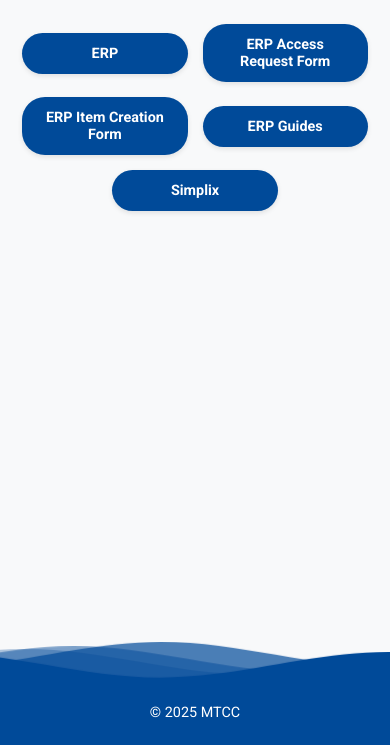
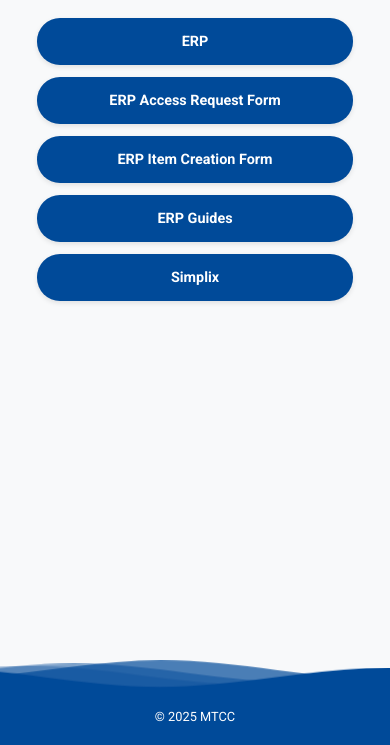
Before and after one commit to Yamean013/ERPConnect, a plain HTML site: page index.html in a window 390 px wide. Shown: the part 99-844 px from the top of the page. Drawn offline with Linux system fonts and the light colour scheme.

Commit message:
Optimized view for mobile displays

```diff
--- a/style.css
+++ b/style.css
@@ -3,20 +3,15 @@
 
 /* --- Global Styles & Variables --- */
 :root {
-  /* MTCC Inspired Colors */
-  --primary-color: #004a99; /* MTCC Dark Blue */
-  --primary-hover-color: #34ebe8; /* Lighter Blue for Hover */
-  /* --primary-hover-color: #e41e26; Alternative: MTCC Red Hover #e41e26 */
+  --primary-color: #004a99; /* Dark Blue */
+  --primary-hover-color: #34e1eb; /* Lighter Blue for Hover */
 
   /* Light grey background */
   --background-color: #f8f9fa; /* Very Light Grey Background */
 
   --text-color: #333333; /* Standard Dark Text */
   --muted-text-color: #6c757d; /* Grey for less important text */
-  --button-text-color: #ffffff; /* White Text on Buttons */
-
-  /* Footer base color is no longer needed for background */
-  /* Wave colors removed as they are no longer used */
+  --button-text-color: #ffffff; /* White Text on Buttons / Footer Content*/
 
   --shadow-color: rgba(0, 0, 0, 0.1);
 }
@@ -24,30 +19,27 @@
 body {
   margin: 0;
   font-family: "Roboto", sans-serif;
-  background-color: var(
-    --background-color
-  ); /* Use solid light grey background */
+  background-color: var(--background-color);
   color: var(--text-color);
   display: flex;
   flex-direction: column;
-  align-items: center; /* Center direct children like header, main */
-  min-height: 100vh;
+  align-items: center;
+  min-height: 100vh; /* Ensure body takes full viewport height */
   text-align: center;
   box-sizing: border-box;
 }
 
-/* Ensure direct children take appropriate width and have padding */
 header,
 main.link-container {
   width: 90%;
-  max-width: 800px; /* Consistent max width */
-  padding: 0 15px; /* Add horizontal padding here */
+  max-width: 800px;
+  padding: 0 15px;
   box-sizing: border-box;
 }
 
 /* --- Header Styles --- */
 header {
-  margin-top: 50px; /* Increased top margin */
+  margin-top: 50px;
   margin-bottom: 40px;
 }
 
@@ -68,7 +60,7 @@
   align-items: center;
   flex-wrap: wrap;
   gap: 25px;
-  margin-bottom: 80px; /* Space above footer */
+  margin-bottom: 0;
 }
 
 .link-button {
@@ -77,7 +69,7 @@
   background-color: var(--primary-color);
   color: var(--button-text-color);
   text-decoration: none;
-  border-radius: 23px;
+  border-radius: 23px; /* Rounded corners */
   font-weight: bold;
   font-size: 1em;
   text-align: center;
@@ -103,39 +95,39 @@
 }
 
 /* --- Footer Styles with CSS Wave Animation --- */
-
 footer {
-  position: relative; /* Good practice for containing positioned children if needed */
+  position: relative; /* Allows containing absolute elements if needed later */
   background-color: var(
     --background-color
-  ); /* Footer base matches page background */
+  ); /* Match page background, waves sit on this */
   width: 100%;
   margin-top: auto; /* *** FIXES FOOTER POSITION *** */
-  color: var(--primary-color); /* Default text color for footer */
+}
+
+/* Styling for the SVG element container */
+.waves {
+  display: block;
+  width: 100%;
+  height: 15vh; /* Height of the wave area */
+  min-height: 100px;
+  max-height: 150px;
+  overflow: hidden;
+}
+
+/* Styling for the actual content area below the waves */
+.footer-content {
+  padding: 20px; /* Spacing for the copyright text */
+  background-color: var(
+    --primary-color
+  ); /* Blue background for the content bar */
+  color: var(--button-text-color); /* White text for copyright */
+  font-size: 0.9em;
+  position: relative; /* Ensure it stays in flow */
+  z-index: 1; /* Conceptually above waves if overlap occurred */
   text-align: center;
 }
 
-.waves {
-  display: block; /* Make SVG a block element */
-  width: 100%;
-  height: 15vh; /* Adjust height as needed */
-  min-height: 100px;
-  max-height: 150px;
-  /* margin-bottom: -7px; /* Remove or adjust if needed after repositioning */
-}
-
-.footer-content {
-  padding: 15px; /* Add padding below waves */
-  background-color: var(
-    --primary-color
-  ); /* Apply blue background to content area */
-  color: var(--button-text-color); /* White text on blue background */
-  font-size: 0.9em;
-  position: relative; /* Ensure content stays in flow */
-  z-index: 1; /* Technically above SVG if needed, but likely flows correctly now */
-}
-
-/* Animation - Keep as is */
+/* Animation for the wave layers */
 .parallax > use {
   animation: move-forever 25s cubic-bezier(0.55, 0.5, 0.45, 0.5) infinite;
 }
@@ -156,6 +148,7 @@
   animation-duration: 20s;
 }
 
+/* Keyframes for the horizontal wave movement */
 @keyframes move-forever {
   0% {
     transform: translate3d(-90px, 0, 0);
@@ -165,57 +158,81 @@
   }
 }
 
-/* --- Responsive Adjustments --- */
+/* --- Responsive Adjustments / Mobile Optimizations --- */
+
+/* Tablets / Small Desktops */
 @media (max-width: 768px) {
-  /* Was 768px in your code */
   .waves {
-    height: 40px;
-    min-height: 40px;
+    height: 60px; /* Reduced wave height */
+    min-height: 60px;
   }
-  /* Remove the height adjustment for the non-existent .content class */
-  /*
-  .content {
-    height: 30vh;
+  .footer-content {
+    padding: 15px; /* Adjust content padding */
   }
-  */
-  /* Keep H1 font size adjustment if it was intended */
-  /*
-  h1 {
-    font-size: 24px;
-  }
-  */
-  .footer-content {
-    padding: 10px; /* Adjust content padding */
+  /* Adjust main content bottom margin if needed to prevent overlap */
+  main.link-container {
+    margin-bottom: 0;
   }
 }
 
-/* Ensure other responsive rules for header/buttons are kept */
+/* Small Tablets / Large Phones */
 @media (max-width: 600px) {
   header,
   main.link-container {
     width: 95%;
     padding: 0 10px;
   }
-
   header {
     margin-top: 30px;
     margin-bottom: 30px;
   }
-
   header h1 {
     font-size: 1.8em;
   }
-
   .link-container {
     gap: 15px;
-    margin-bottom: 60px; /* Adjust space above footer */
-  }
-
+    margin-bottom: 0;
+  } /* Ensure no gap below buttons */
   .link-button {
     padding: 12px 20px;
     font-size: 0.9em;
     min-width: 100px;
-    width: calc(50% - 10px);
+    width: calc(50% - 10px); /* Two columns */
     box-sizing: border-box;
   }
+  .waves {
+    height: 40px; /* Further reduced wave height */
+    min-height: 40px;
+  }
+  .footer-content {
+    padding: 10px;
+  }
 }
+
+/* Very Small Screens (Narrow Phones) */
+@media (max-width: 400px) {
+  header h1 {
+    font-size: 1.6em;
+  }
+  header p {
+    font-size: 1em;
+  }
+  .link-container {
+    gap: 12px; /* Slightly reduce gap further */
+  }
+  .link-button {
+    width: 90%; /* Stack buttons vertically (one column) */
+    min-width: initial; /* Remove min-width constraint */
+    padding: 15px; /* Adjust padding for single column */
+    margin-left: auto; /* Center single buttons if needed */
+    margin-right: auto;
+  }
+  .waves {
+    height: 30px; /* Minimal wave height */
+    min-height: 30px;
+  }
+  .footer-content {
+    padding: 8px;
+    font-size: 0.8em;
+  }
+}
```
